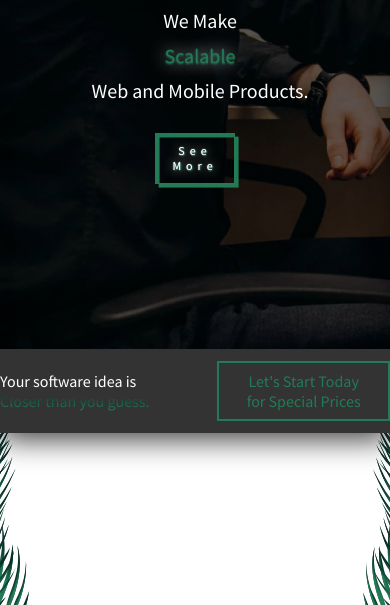
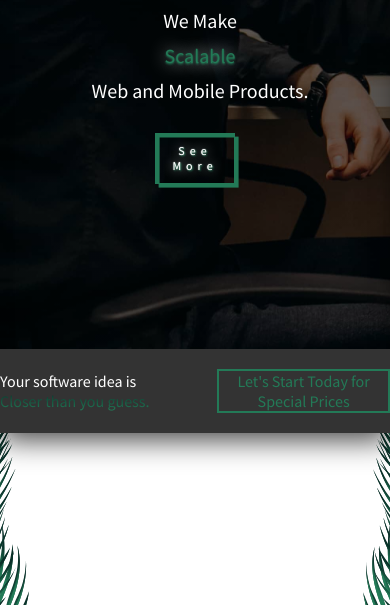
Before and after one commit to abcsoftwarerepo/frontdes, a plain HTML site: page index.html in a window 390 px wide. Shown: the part 495-1100 px from the top of the page. Drawn offline with nearby package versions, Linux system fonts and the light colour scheme; a script that the page names is missing.

Commit message:
mobile responsivity works11

```diff
--- a/css/style.css
+++ b/css/style.css
@@ -775,6 +775,10 @@ span:nth-of-type(3) {
 
 /* Extra small devices (portrait phones, less than 576px)*/
 @media (max-width: 575.98px) {
+  .btn-exp {
+    padding: initial;
+  }
+
   .section-1 {
     grid: 1fr 2fr / 1fr;
     row-gap: initial;
```
